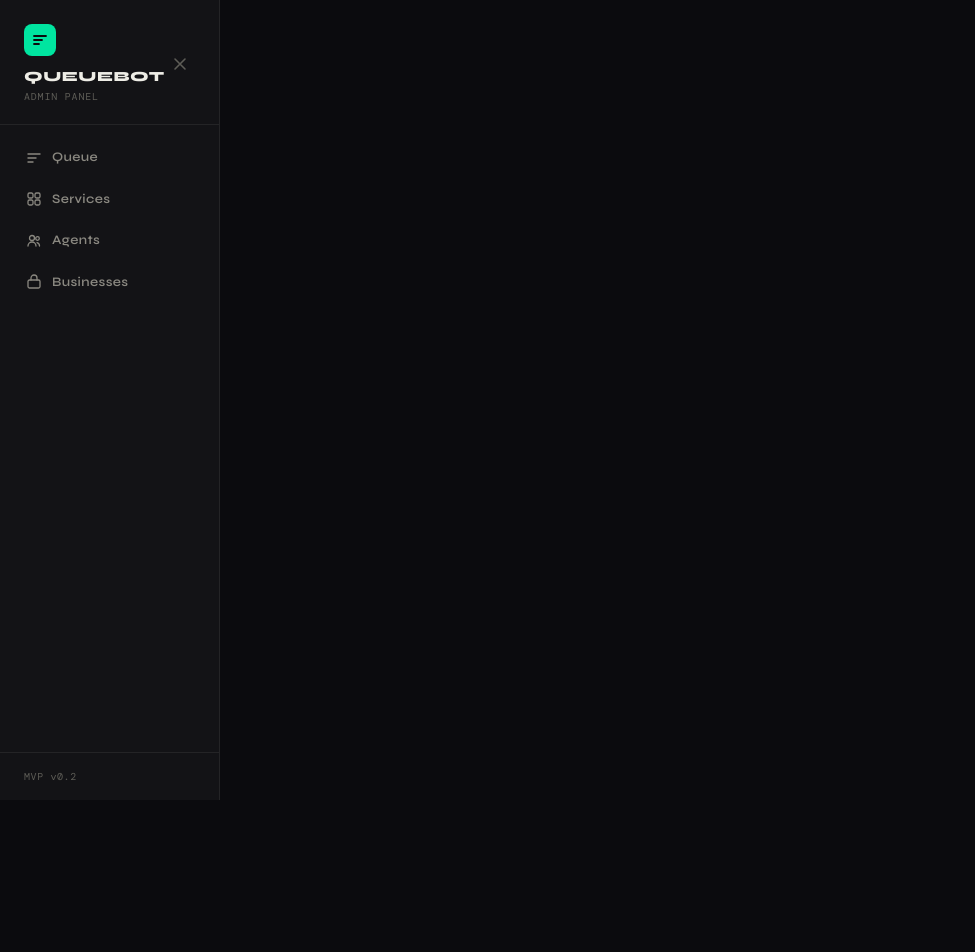
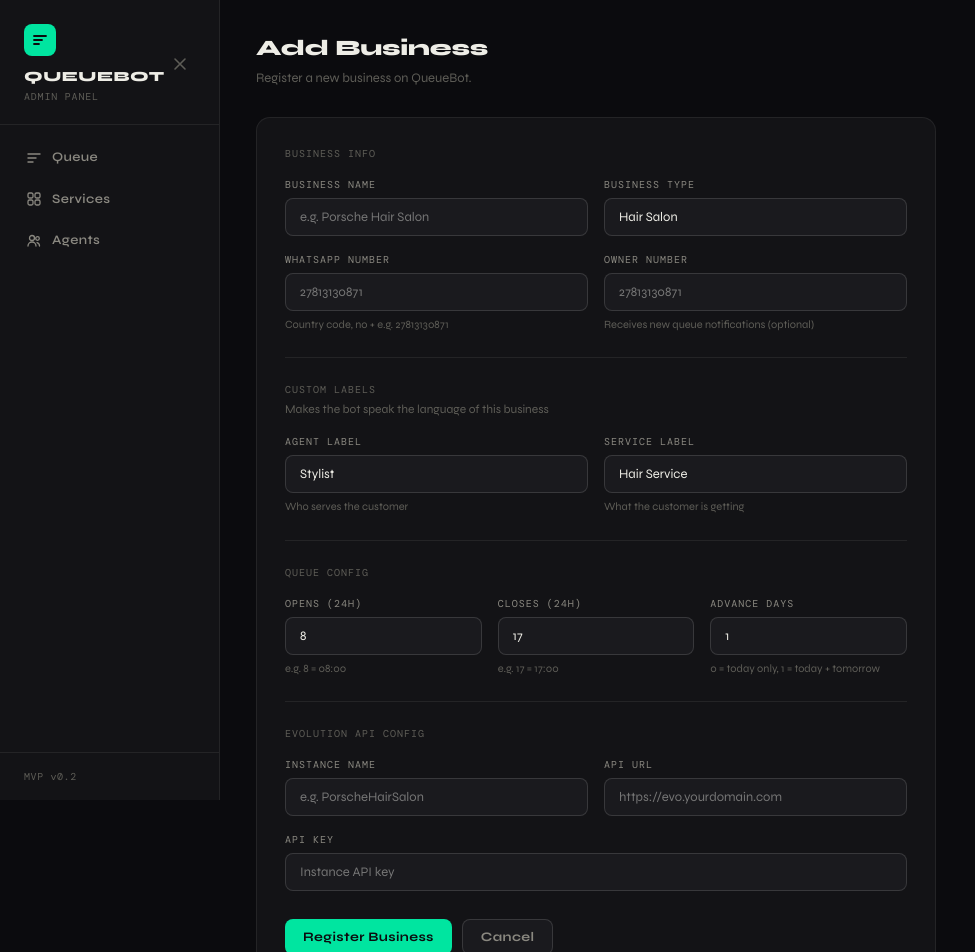
Before and after one commit to Banele-mofokeng/bookbot-admin, a React (Vite) app: page /admin/businesses/new in a window 1280 px wide. Shown: the top 952 px of the page, without its empty margins (0-975 px from the left). Before the commit the page ends 800 px from the top, so only its background shows below. Built offline with nearby package versions, Linux system fonts and the light colour scheme; no server answers.

Commit message:
Separated admin page

```diff
--- a/src/App.jsx
+++ b/src/App.jsx
@@ -9,10 +9,10 @@
 import { api } from './api/client.js'
 
 const PAGE_TITLES = {
-  '/':            'Queue',
-  '/services':    'Services',
-  '/agents':      'Agents',
-  '/businesses':  'Businesses',
+  '/':                     'Queue',
+  '/services':             'Services',
+  '/agents':               'Agents',
+  '/admin/businesses':     'Businesses',
 }
 
 function HamburgerIcon() {
@@ -85,9 +85,9 @@
             <Route path="/"                    element={<Queue      tenants={tenants} />} />
             <Route path="/services"            element={<Services   tenants={tenants} />} />
             <Route path="/agents"              element={<Agents     tenants={tenants} />} />
-            <Route path="/businesses"          element={<Tenants    tenants={tenants} reload={loadTenants} />} />
-            <Route path="/businesses/new"      element={<TenantForm tenants={tenants} reload={loadTenants} />} />
-            <Route path="/businesses/:id/edit" element={<TenantForm tenants={tenants} reload={loadTenants} />} />
+            <Route path="/admin/businesses"          element={<Tenants    tenants={tenants} reload={loadTenants} />} />
+            <Route path="/admin/businesses/new"      element={<TenantForm tenants={tenants} reload={loadTenants} />} />
+            <Route path="/admin/businesses/:id/edit" element={<TenantForm tenants={tenants} reload={loadTenants} />} />
           </Routes>
         )}
       </main>
--- a/src/components/Sidebar.jsx
+++ b/src/components/Sidebar.jsx
@@ -12,10 +12,6 @@
   {
     to: '/agents', label: 'Agents',
     icon: <svg width="16" height="16" viewBox="0 0 16 16" fill="none"><circle cx="6" cy="5" r="2.5" stroke="currentColor" strokeWidth="1.3"/><path d="M2 13c0-2.2 1.8-4 4-4s4 1.8 4 4" stroke="currentColor" strokeWidth="1.3" strokeLinecap="round"/><circle cx="11.5" cy="5.5" r="1.8" stroke="currentColor" strokeWidth="1.3"/><path d="M13.5 13c0-1.6-1-2.9-2.5-3.3" stroke="currentColor" strokeWidth="1.3" strokeLinecap="round"/></svg>
-  },
-  {
-    to: '/businesses', label: 'Businesses',
-    icon: <svg width="16" height="16" viewBox="0 0 16 16" fill="none"><rect x="2" y="6" width="12" height="8" rx="1.5" stroke="currentColor" strokeWidth="1.3"/><path d="M5 6V4a3 3 0 0 1 6 0v2" stroke="currentColor" strokeWidth="1.3" strokeLinecap="round"/></svg>
   },
 ]
 
--- a/src/pages/TenantForm.jsx
+++ b/src/pages/TenantForm.jsx
@@ -140,7 +140,7 @@
         show('Business registered!', 'success')
       }
       await reload()
-      navigate('/businesses')
+      navigate('/admin/businesses')
     } catch (err) {
       show(err.message || 'Failed to save.', 'error')
     } finally {
@@ -239,7 +239,7 @@
           <Button onClick={submit} loading={saving}>
             {isEdit ? 'Save Changes' : 'Register Business'}
           </Button>
-          <Button variant="ghost" onClick={() => navigate('/businesses')}>Cancel</Button>
+          <Button variant="ghost" onClick={() => navigate('/admin/businesses')}>Cancel</Button>
         </div>
       </Card>
 
--- a/src/pages/Tenants.jsx
+++ b/src/pages/Tenants.jsx
@@ -31,7 +31,7 @@
           </p>
         </div>
         <div className="page-header-actions">
-          <Button onClick={() => navigate('/businesses/new')}>+ Add Business</Button>
+          <Button onClick={() => navigate('/admin/businesses/new')}>+ Add Business</Button>
         </div>
       </div>
 
@@ -72,7 +72,7 @@
                 <div style={{ display: 'flex', gap: 8, flexShrink: 0 }}>
                   <Button
                     variant="ghost" size="sm"
-                    onClick={() => navigate(`/businesses/${t.id}/edit`)}
+                    onClick={() => navigate(`/admin/businesses/${t.id}/edit`)}
                   >
                     Edit
                   </Button>
```
